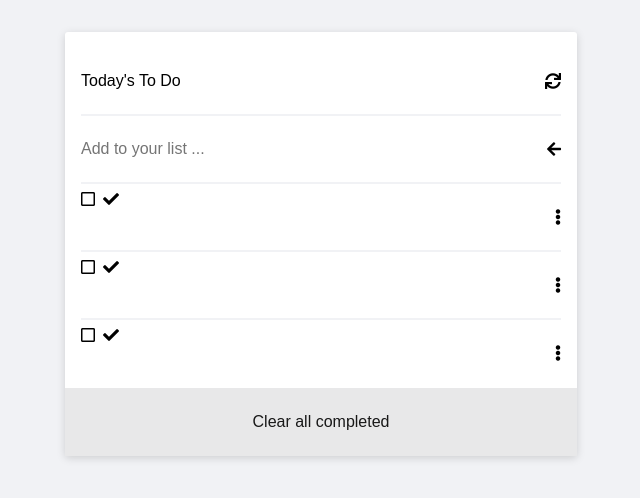
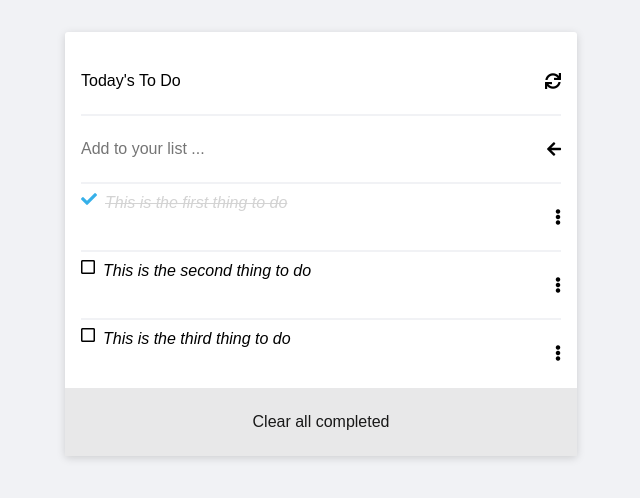
Before and after one commit to Hombre2014/ToDoList, a website built with webpack: page src/index.html in a window 1280 px wide. Both pictures are taken after a click on the icon 407 px from the left and 217 px from the top of the page. Shown: the whole page, without its empty margins (319-959 px from the left). Built offline with nearby package versions, Linux system fonts and the light colour scheme.

Commit message:
Fix some errors from the first review

```diff
--- a/src/index.html
+++ b/src/index.html
@@ -68,6 +68,5 @@
         </div>
       </div>
     </div>
-    <script type="module" src="./status.js"></script>
   </body>
 </html>
--- a/src/index.js
+++ b/src/index.js
@@ -1,7 +1,8 @@
 import './style.css';
-import { checkButton, showItems } from './status.js';
+import { checkButton, showItems, storeStatus } from './status.js';
 
 function main() {
+  storeStatus();
   showItems();
   checkButton();
 }
--- a/src/status.js
+++ b/src/status.js
@@ -1,4 +1,4 @@
-const toDoItems = [{
+const toDoItems = JSON.parse(localStorage.getItem('toDoList')) || [{
   description: 'This is the first thing to do',
   completed: false,
   index: 0,
@@ -56,7 +56,7 @@ function showItems() {
     for (let i = 0; i < currentItems.length; i += 1) {
       if (currentItems[i].completed) {
         checkMark[i].style.display = 'block';
-        checkMark[i].style.color = 'blue';
+        checkMark[i].style.color = '#36B0E9';
         checkBtn[i].style.display = 'none';
         toDoText[i].style.textDecoration = 'line-through';
         toDoText[i].style.color = 'lightgrey';
@@ -91,4 +91,4 @@ function checkButton() {
   });
 }
 
-export { checkButton, showItems };
+export { checkButton, showItems, storeStatus };
```
Also changed, not shown: README.md.
